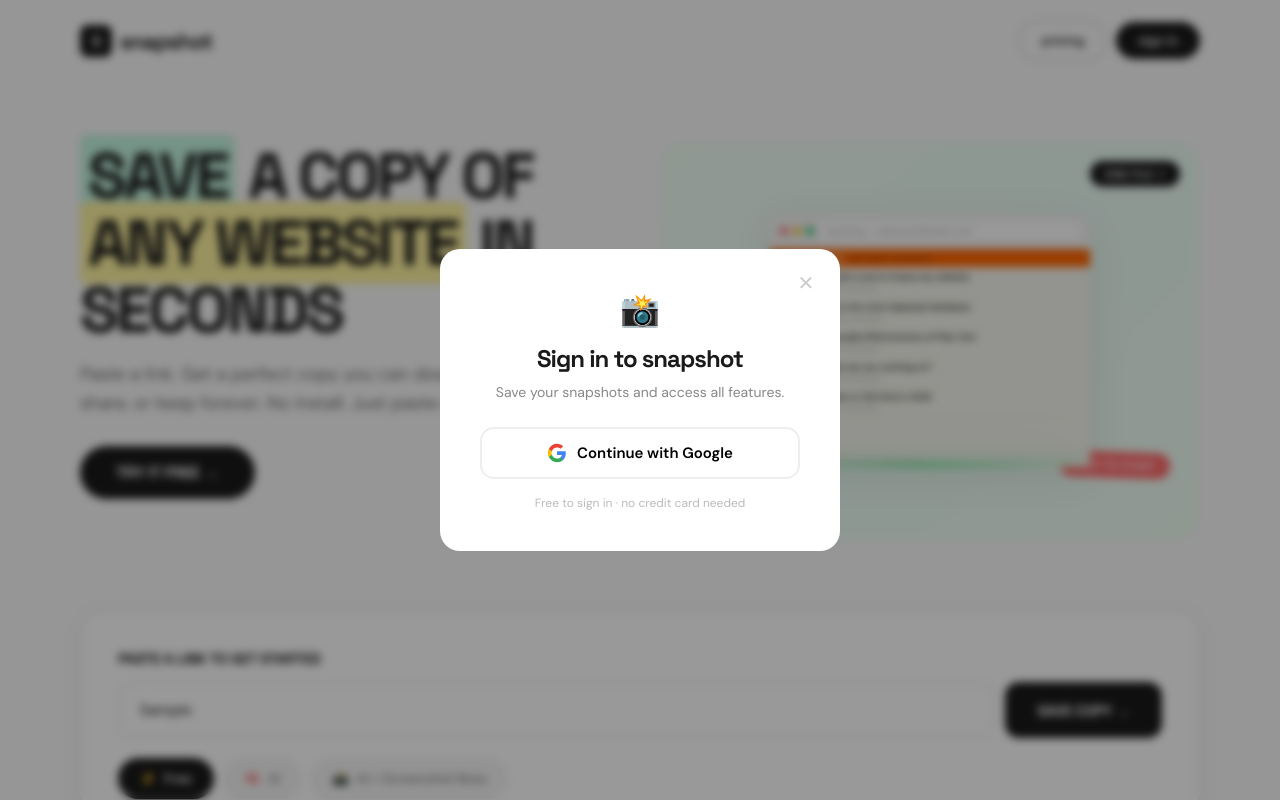
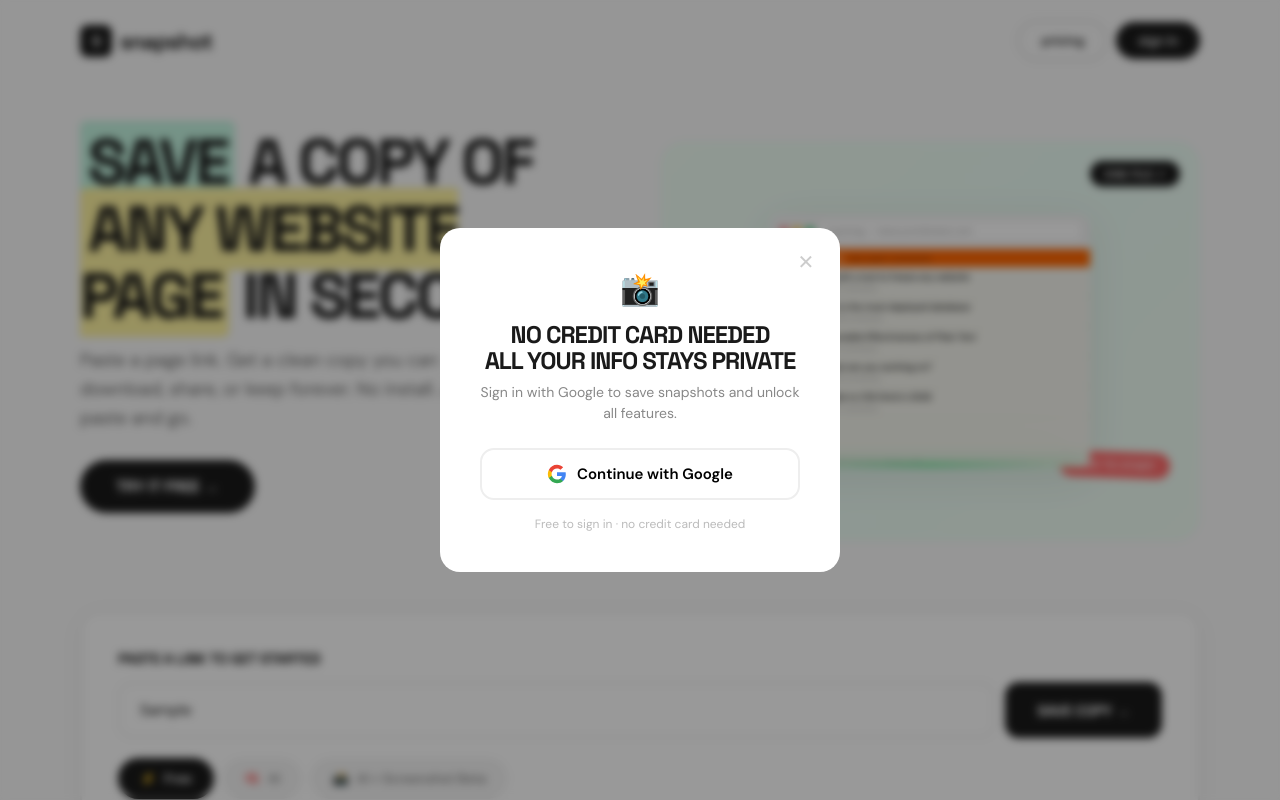
Before and after one commit to artluai/site-snapshot-webapp, a React (Vite) app: page / in a window 1280 px wide. Both pictures are taken after typing "Sample" into the empty fields and a click on the button "SAVE COPY →". Shown: the top 800 px of the page. Built offline with nearby package versions, Linux system fonts and the light colour scheme; no server answers.

Commit message:
OAuth update

```diff
--- a/src/components/AuthModal.jsx
+++ b/src/components/AuthModal.jsx
@@ -5,8 +5,11 @@
       <div style={S.modal}>
         <button style={S.close} onClick={onClose}>✕</button>
         <div style={{ fontSize: 32, marginBottom: 12 }}>📸</div>
-        <h2 style={S.title}>Sign in to snapshot</h2>
-        <p style={S.desc}>Save your snapshots and access all features.</p>
+        <h2 style={S.title}>
+          <span style={S.titleLine}>NO CREDIT CARD NEEDED</span>
+          <span style={S.titleLine}>ALL YOUR INFO STAYS PRIVATE</span>
+        </h2>
+        <p style={S.desc}>Sign in with Google to save snapshots and unlock all features.</p>
         <button style={S.google} onClick={onSignIn}>
           <svg viewBox="0 0 24 24" width={20} height={20}><path d="M22.56 12.25c0-.78-.07-1.53-.2-2.25H12v4.26h5.92a5.06 5.06 0 01-2.2 3.32v2.77h3.57c2.08-1.92 3.28-4.74 3.28-8.1z" fill="#4285F4"/><path d="M12 23c2.97 0 5.46-.98 7.28-2.66l-3.57-2.77c-.98.66-2.23 1.06-3.71 1.06-2.86 0-5.29-1.93-6.16-4.53H2.18v2.84C3.99 20.53 7.7 23 12 23z" fill="#34A853"/><path d="M5.84 14.09c-.22-.66-.35-1.36-.35-2.09s.13-1.43.35-2.09V7.07H2.18C1.43 8.55 1 10.22 1 12s.43 3.45 1.18 4.93l2.85-2.22.81-.62z" fill="#FBBC05"/><path d="M12 5.38c1.62 0 3.06.56 4.21 1.64l3.15-3.15C17.45 2.09 14.97 1 12 1 7.7 1 3.99 3.47 2.18 7.07l3.66 2.84c.87-2.6 3.3-4.53 6.16-4.53z" fill="#EA4335"/></svg>
           Continue with Google
@@ -21,7 +24,8 @@
   overlay: { position: 'fixed', inset: 0, background: 'rgba(0,0,0,.4)', zIndex: 1000, display: 'flex', alignItems: 'center', justifyContent: 'center', backdropFilter: 'blur(4px)' },
   modal: { background: '#fff', borderRadius: 20, padding: 40, maxWidth: 400, width: '90%', textAlign: 'center', position: 'relative' },
   close: { position: 'absolute', top: 16, right: 16, background: 'none', border: 'none', fontSize: 20, color: '#ccc', cursor: 'pointer', width: 36, height: 36, borderRadius: '50%', display: 'flex', alignItems: 'center', justifyContent: 'center' },
-  title: { fontFamily: "'Space Grotesk', sans-serif", fontSize: 24, fontWeight: 700, letterSpacing: -1, marginBottom: 8 },
+  title: { fontFamily: "'Space Grotesk', sans-serif", fontSize: 24, fontWeight: 700, letterSpacing: -1, marginBottom: 8, lineHeight: 1.1 },
+  titleLine: { display: 'block' },
   desc: { fontSize: 14, color: '#888', marginBottom: 24, lineHeight: 1.5 },
   google: { display: 'flex', alignItems: 'center', justifyContent: 'center', gap: 10, width: '100%', padding: 14, border: '2px solid #eee', borderRadius: 14, background: '#fff', fontFamily: "'DM Sans', sans-serif", fontSize: 15, fontWeight: 600, cursor: 'pointer' },
 };
--- a/src/components/Hero.jsx
+++ b/src/components/Hero.jsx
@@ -28,9 +28,9 @@
       <div style={S.text}>
         <h1 style={S.h1} className="hero-title">
           <span style={S.mint}>SAVE</span> A COPY OF{' '}
-          <span style={S.yellow}>ANY WEBSITE</span> IN SECONDS
+          <span style={S.yellow}>ANY WEBSITE PAGE</span> IN SECONDS
         </h1>
-        <p style={S.sub} className="hero-desc">Paste a link. Get a perfect copy you can download, share, or keep forever. No install. Just paste and go.</p>
+        <p style={S.sub} className="hero-desc">Paste a page link. Get a clean copy you can download, share, or keep forever. No install. Just paste and go.</p>
         <button style={S.cta} onClick={() => document.querySelector('#input-section')?.scrollIntoView({ behavior: 'smooth' })}>
           TRY IT FREE →
         </button>
```
